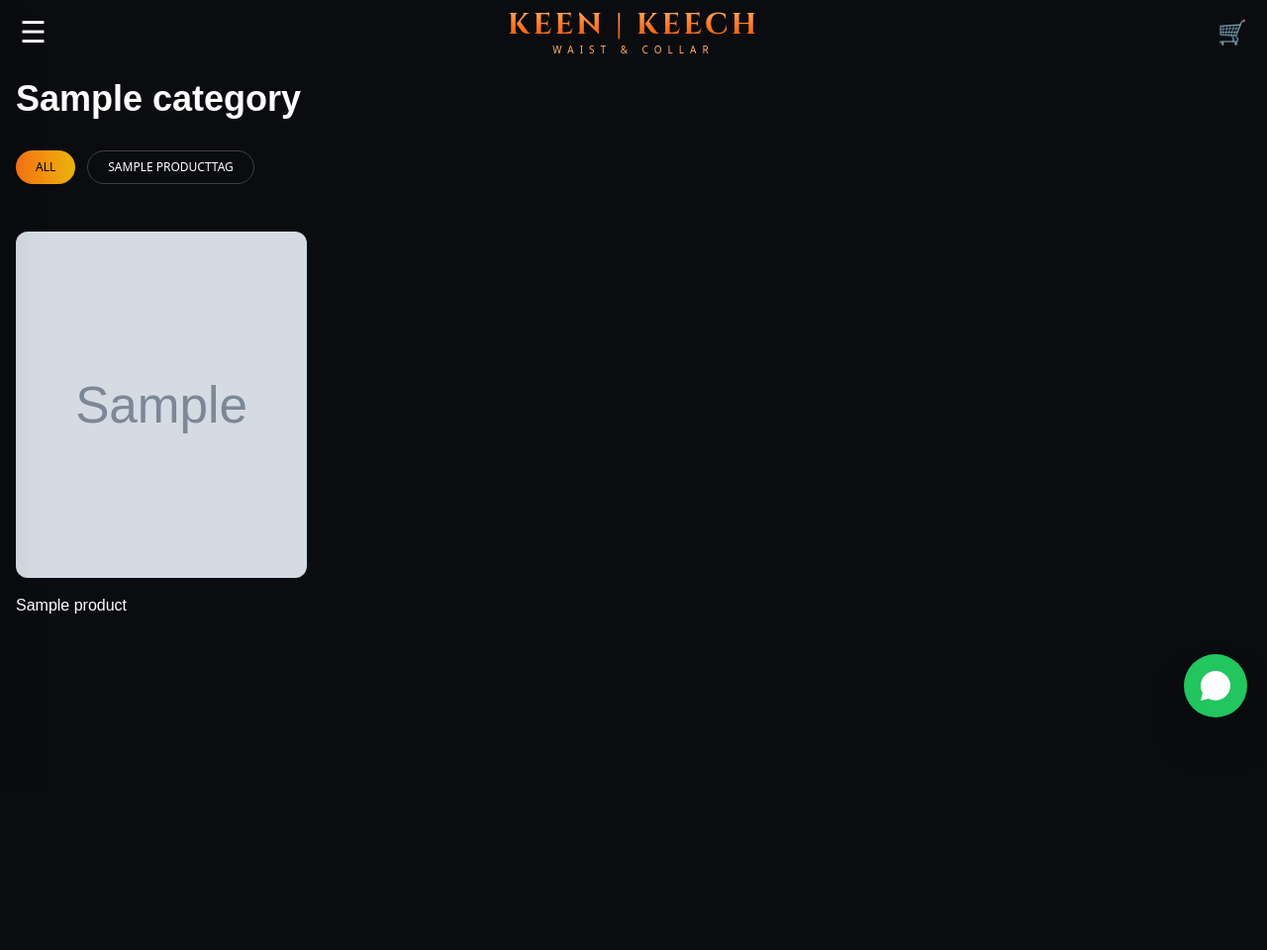
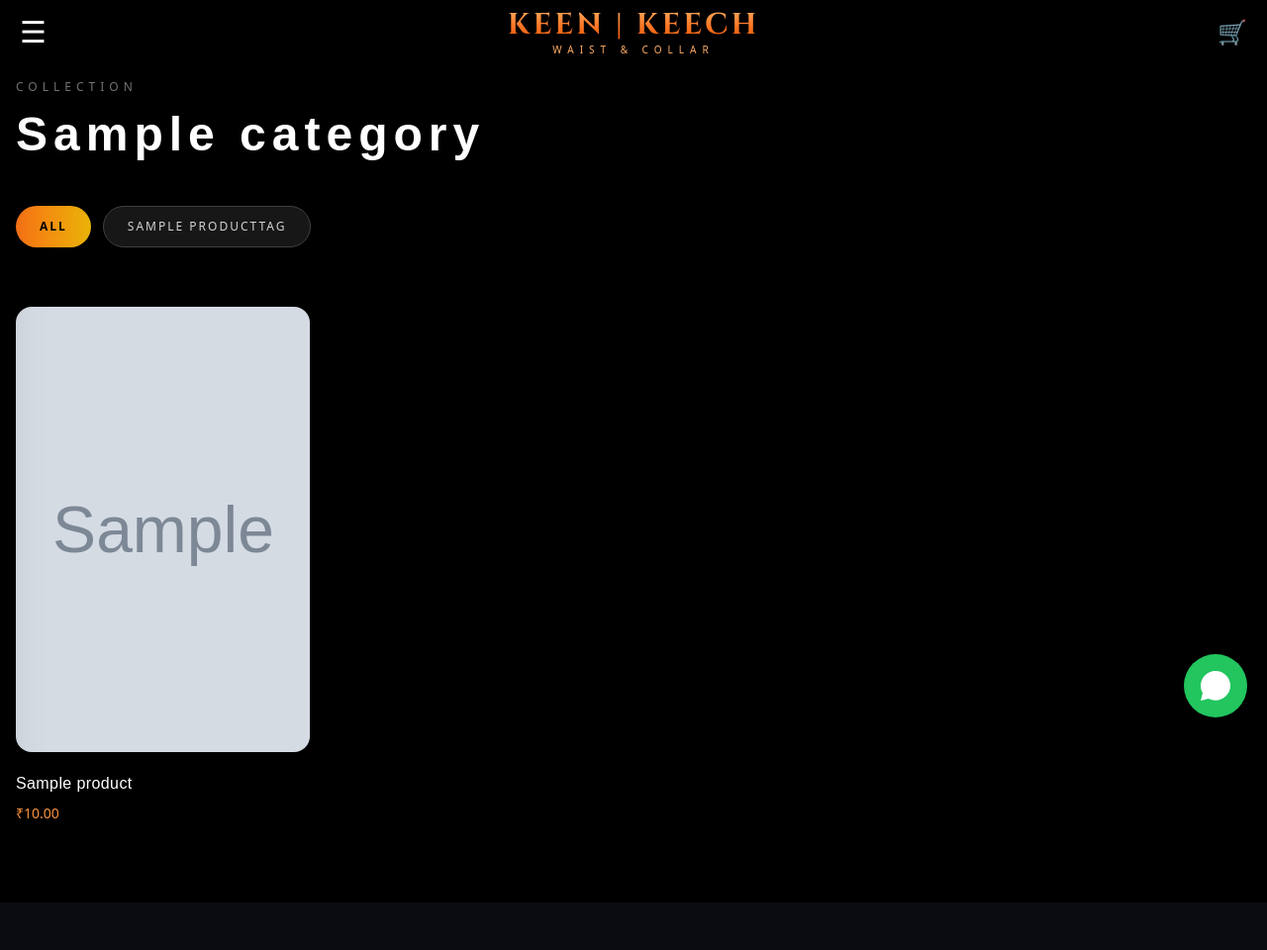
Before and after one commit to udayanidhi333-ux/keen-keech, a Django app: a page that uses store/templates/store/category_products.html in a window 1280 px wide. Shown: the whole page at 99% size. Before the commit the page ends 725 px from the top, so only its background shows below. Run offline with Django 5.2, Linux system fonts and the light colour scheme; tables that the repository leaves empty hold one stand-in row (values such as "Sample post"); grey boxes marked "Sample" are stand-in pictures; some libraries are stand-ins or nearby versions.

Commit message:
completed category collection page with tag filtering

```diff
--- a/store/templates/store/category_products.html
+++ b/store/templates/store/category_products.html
@@ -2,59 +2,358 @@
 
 {% block content %}
 
-<div class="max-w-7xl mx-auto px-4 py-20">
 
-    <h1 class="text-4xl text-white font-bold">
-        {{ category.name }}
-    </h1>
+<section class="bg-black min-h-screen py-20">
 
 
-    <div class="flex gap-3 mt-8 overflow-x-auto no-scrollbar">
-
-        <button class="px-5 py-2 rounded-full bg-gradient-to-r from-orange-500 to-yellow-500 text-black text-xs uppercase">
-            ALL
-        </button>
+<div class="max-w-7xl mx-auto px-4">
 
 
-        {% for tag in tags %}
+    <!-- HEADER -->
 
-        <button class="px-5 py-2 rounded-full border border-neutral-700 text-white text-xs uppercase whitespace-nowrap">
+    <div class="mb-12">
 
-            {{ tag.name }}
 
-        </button>
+        <p class="text-neutral-500 uppercase tracking-[5px] text-xs">
+            Collection
+        </p>
 
-        {% endfor %}
+
+        <h1 class="mt-4 text-4xl sm:text-5xl font-bold tracking-[6px] text-white">
+            {{ category.name }}
+        </h1>
 
 
     </div>
 
 
-    <div class="grid grid-cols-2 lg:grid-cols-4 gap-6 mt-12">
+
+    <!-- TAG FILTER -->
+
+    <div class="mb-12">
 
 
-        {% for product in products %}
-
-        <div>
-
-            <img src="{{ product.image.url }}"
-                 class="w-full h-[350px] object-cover rounded-xl">
+        <div class="flex gap-3 overflow-x-auto no-scrollbar pb-3">
 
 
-            <h2 class="text-white mt-4">
-                {{ product.name }}
-            </h2>
+            <button
+
+                data-tag="all"
+
+                data-category="{{ category.id }}"
+
+                class="tag-filter
+                px-6 py-3
+                rounded-full
+                bg-gradient-to-r
+                from-orange-500
+                to-yellow-500
+                text-black
+                text-xs
+                uppercase
+                tracking-[2px]
+                font-semibold
+                whitespace-nowrap">
+
+                ALL
+
+            </button>
+
+
+
+            {% for tag in tags %}
+
+
+            <button
+
+                data-tag="{{ tag.id }}"
+
+                data-category="{{ category.id }}"
+
+                class="tag-filter
+                px-6 py-3
+                rounded-full
+                border
+                border-neutral-700
+                bg-[#171717]
+                text-neutral-300
+                hover:text-orange-400
+                hover:border-orange-500
+                transition
+                text-xs
+                uppercase
+                tracking-[2px]
+                whitespace-nowrap">
+
+
+                {{ tag.name }}
+
+
+            </button>
+
+
+            {% endfor %}
+
+
 
         </div>
-
-
-        {% endfor %}
 
 
     </div>
 
 
+
+
+    <!-- PRODUCTS -->
+
+    <div
+
+    id="product-grid-{{ category.id }}"
+
+    class="grid grid-cols-2 lg:grid-cols-4 gap-x-5 gap-y-12">
+
+
+
+    {% for product in products %}
+
+
+
+        <div class="group">
+
+
+
+            <div class="relative overflow-hidden rounded-2xl bg-[#171717]">
+
+
+
+                <a href="{% url 'product_detail' product.id %}">
+
+
+
+                    {% if product.image %}
+
+
+                    <img
+
+                    src="{{ product.image.url }}"
+
+                    alt="{{ product.name }}"
+
+                    class="w-full
+                    h-[260px]
+                    sm:h-[360px]
+                    lg:h-[450px]
+                    object-cover
+                    transition duration-700
+                    group-hover:scale-105">
+
+
+                    {% endif %}
+
+
+
+                </a>
+
+
+
+            </div>
+
+
+
+
+            <div class="pt-5">
+
+
+
+                <a href="{% url 'product_detail' product.id %}">
+
+
+                    <h3
+
+                    class="text-white
+                    text-sm
+                    sm:text-base
+                    font-medium
+                    tracking-wide
+                    line-clamp-2">
+
+                    {{ product.name }}
+
+
+                    </h3>
+
+
+
+                </a>
+
+
+
+                {% if product.price %}
+
+
+                <p class="text-orange-400 mt-2 text-sm">
+
+                    ₹{{ product.price }}
+
+                </p>
+
+
+                {% endif %}
+
+
+
+            </div>
+
+
+
+
+        </div>
+
+
+
+    {% endfor %}
+
+
+
+
+    </div>
+
+
+
 </div>
 
 
+</section>
+
+
+
+
+
+<script>
+
+
+document.querySelectorAll(".tag-filter").forEach(button => {
+
+
+
+button.addEventListener("click", function(){
+
+
+
+    const tag = this.dataset.tag;
+
+    const category = this.dataset.category;
+
+
+
+    fetch(
+        `/category-filter/?tag=${tag}&category=${category}`
+    )
+
+
+    .then(response => response.json())
+
+
+    .then(data => {
+
+
+
+        const grid = document.getElementById(
+            `product-grid-${category}`
+        );
+
+
+
+        grid.innerHTML = "";
+
+
+
+
+        data.products.forEach(product => {
+
+
+
+            grid.innerHTML += `
+
+
+            <div class="group">
+
+
+                <div class="relative overflow-hidden rounded-2xl bg-[#171717]">
+
+
+                    <a href="/product/${product.id}/">
+
+
+                        <img
+
+                        src="${product.image}"
+
+                        alt="${product.name}"
+
+                        class="w-full
+                        h-[260px]
+                        sm:h-[360px]
+                        lg:h-[450px]
+                        object-cover
+                        transition duration-700
+                        group-hover:scale-105">
+
+
+                    </a>
+
+
+                </div>
+
+
+
+
+                <div class="pt-5">
+
+
+                    <a href="/product/${product.id}/">
+
+
+                    <h3 class="text-white text-sm sm:text-base font-medium">
+
+                    ${product.name}
+
+                    </h3>
+
+
+                    </a>
+
+
+                </div>
+
+
+
+            </div>
+
+
+
+            `;
+
+
+
+        });
+
+
+
+    });
+
+
+
+});
+
+
+
+});
+
+
+
+</script>
+
+
+
 {% endblock %}
```
